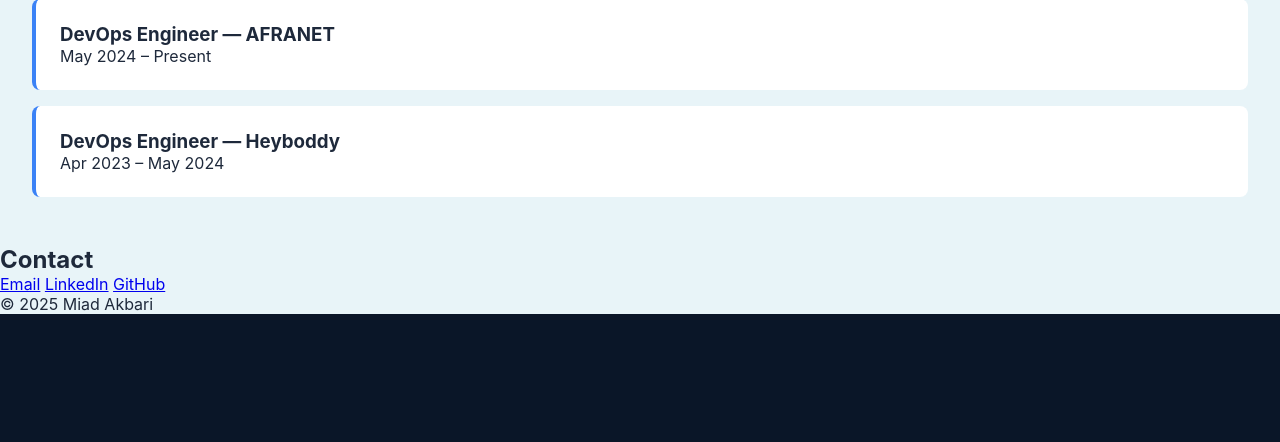
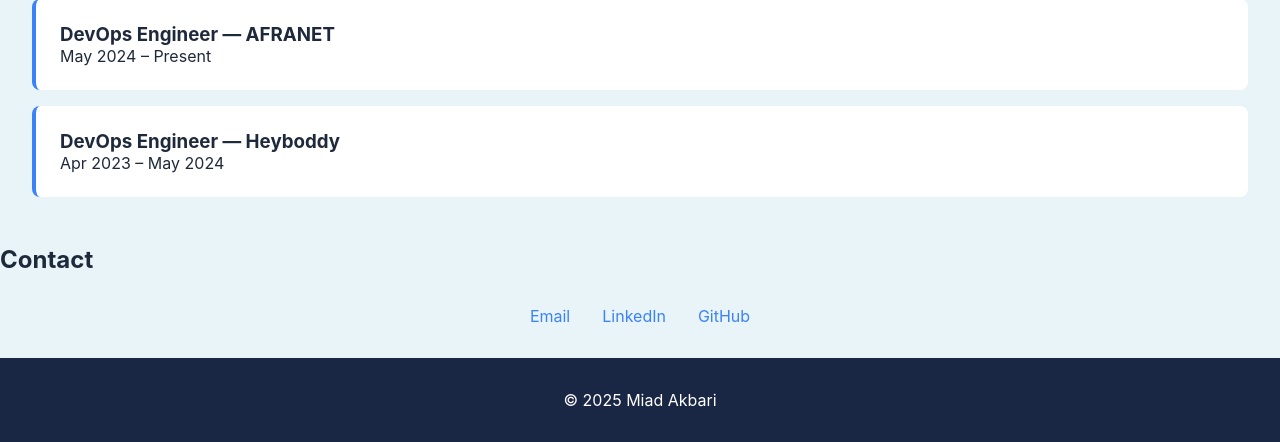
Before and after one commit to miaad-akbari/portfolio-flask, a Python web app: template templates/index.html in a window 1280 px wide. Shown: the part 1056-1498 px from the top of the page. Before the commit the page ends 1370 px from the top, so only its background shows below. Run offline with Jinja, Linux system fonts and the light colour scheme; the template is opened without the code that fills it, so the values that code supplies are empty.

Commit message:
Style contact links and footer

```diff
--- a/static/style.css
+++ b/static/style.css
@@ -135,3 +135,22 @@
     border-radius: 8px;
     border-left: 4px solid var(--accent);
 }
+
+.contact-links {
+    display: flex;
+    gap: 2rem;
+    padding: 2rem;
+    justify-content: center;
+}
+
+.contact-links a {
+    color: var(--accent);
+    text-decoration: none;
+}
+
+footer {
+    text-align: center;
+    padding: 2rem;
+    background: var(--navy);
+    color: var(--white);
+}
```
